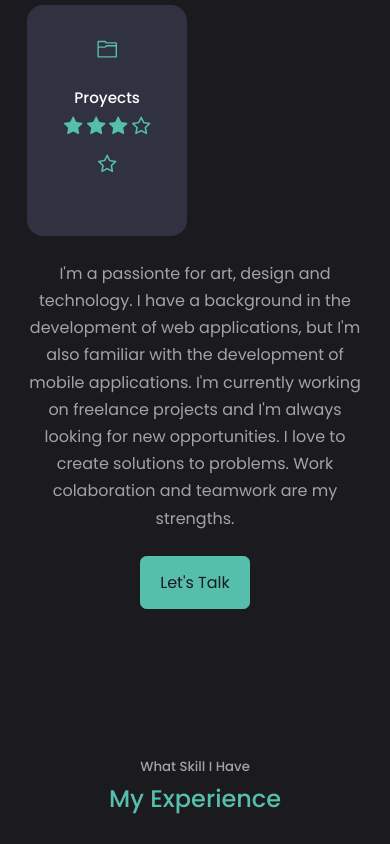
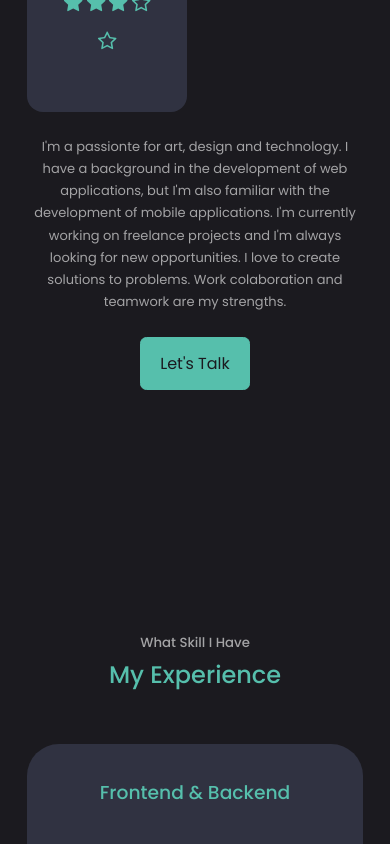
Before and after one commit to dmaceda/Portfolio, a React (Create React App) app: page / in a window 390 px wide. Shown: the part 1280-2124 px from the top of the page. Built offline with nearby package versions, Linux system fonts and the light colour scheme.

Commit message:
responsive

```diff
--- a/src/components/about/About.jsx
+++ b/src/components/about/About.jsx
@@ -50,7 +50,7 @@ const About = () => {
         </article>
       </div>
 
-      <p>
+      <p className='texto'>
         I'm a passionte for art, design and technology.
         I have a background in the development of web applications, but I'm also familiar with the development of mobile applications.
         I'm currently working on freelance projects and I'm always looking for new opportunities.
--- a/src/components/about/about.css
+++ b/src/components/about/about.css
@@ -1,3 +1,4 @@
+
 .about__container {
     display: grid;
     grid-template-columns: 100% 100%;
@@ -96,4 +97,7 @@ margin-bottom: 1rem;
    .about__content p {
        margin: 1.5rem 0;
    }
+   .texto {
+       font-size: small;
+   }
 }
--- a/src/components/contact/contact.css
+++ b/src/components/contact/contact.css
@@ -75,4 +75,7 @@ input, textarea {
     .contact__container{
         width: 50%;
     }
+    input {
+       display:none
+    }
  }
--- a/src/components/header/header.css
+++ b/src/components/header/header.css
@@ -78,4 +78,10 @@ header {
     .scroll_down{
         display: none;
     }
+    .me {
+
+        width: 15rem;
+
+    }
+
 }
```
